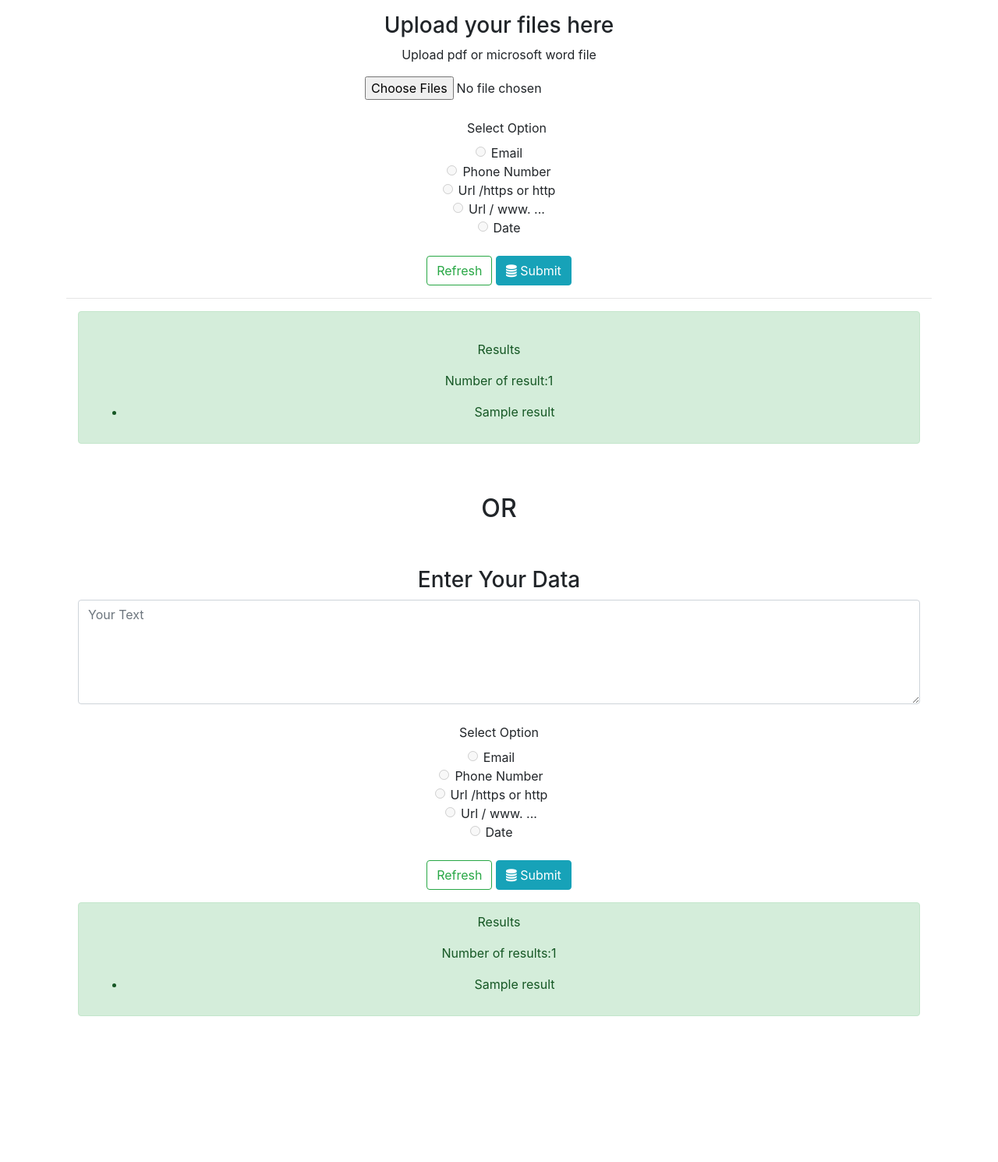
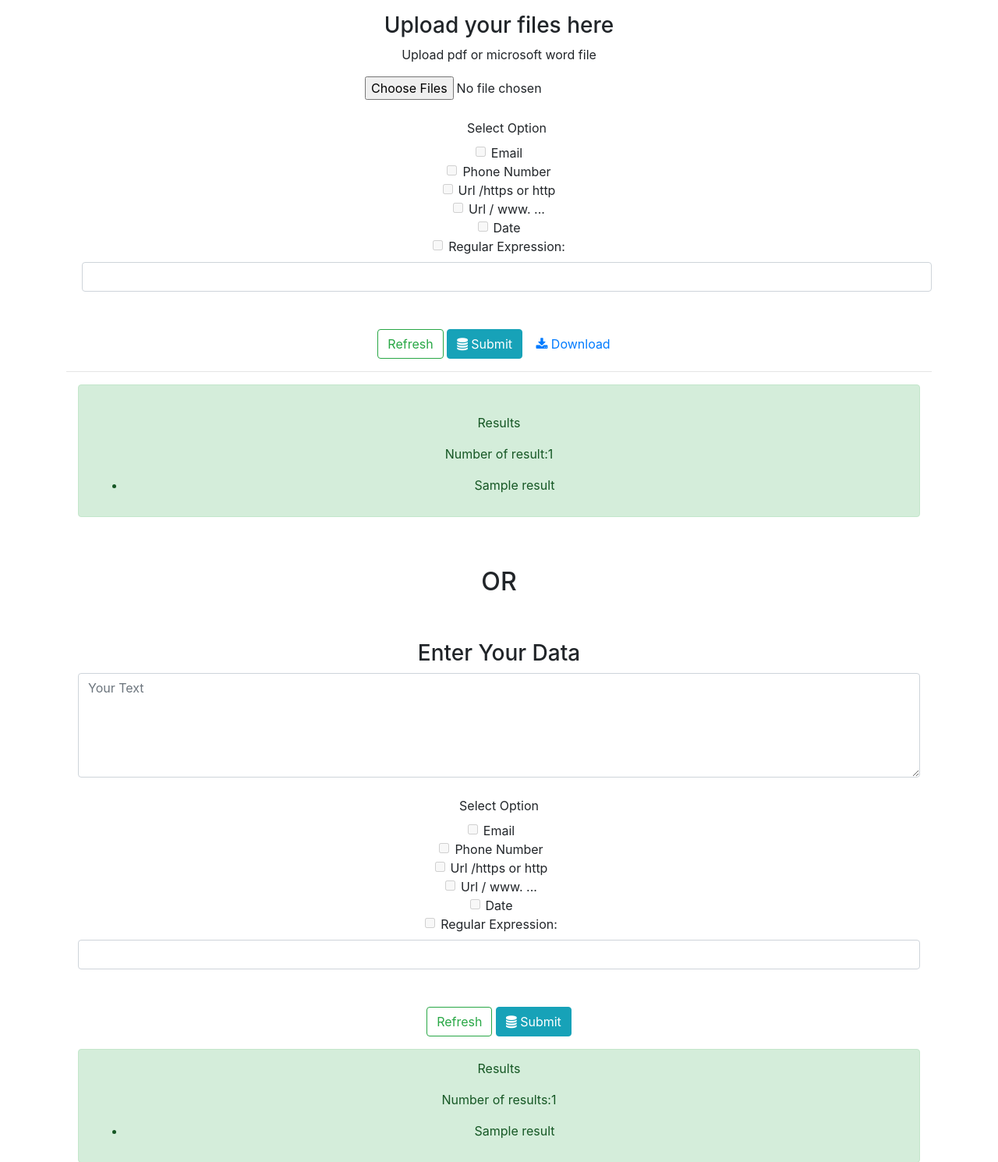
Before and after one commit to Rutuja842/Major-project-2023, a Flask app: template pro/templates/index.html in a window 1280 px wide. Shown: the part 56-1546 px from the top of the page at 78% size. Before the commit the page ends 1359 px from the top, so only its background shows below. Run offline with Flask 2, Linux system fonts and the light colour scheme; the template is opened without the code that fills it: most values are stand-ins (such as "Sample title", 1, 10 or a date in 2020); parts of the project's set-up code (start-up, migrations or seed data) failed here and were passed over; some libraries are stand-ins or nearby versions.

Commit message:
Add files via upload

```diff
--- a/pro/templates/index.html
+++ b/pro/templates/index.html
@@ -25,30 +25,33 @@
     <form action="/" method="post" enctype="multipart/form-data" >
       <input type="file" name="file" onchange="checkfile()" required multiple>
       <br><br>
-      <!--<input type="submit" value="Upload">-->
-      <!--<button type="submit" class="btn btn-info"><i class="fa fa-database"></i> Upload</button>
-      <br>
-      <br>-->
+
       <div class="form-check" >
         <label>Select Option</label><br>
+
         <label class="form-check-label" for="docemail">
-        <input class="form-check-input" type="radio" value="email" id="docemail" name="taskoption" >
+        <input class="form-check-input" type="checkbox" value="email" id="docemail" name="taskoption" >
         Email</label><br>
         <label class="form-check-label" for="docphone">
-        <input class="form-check-input" type="radio" value="phone" id="docphone" name="taskoption" >
+        <input class="form-check-input" type="checkbox" value="phone" id="docphone" name="taskoption" >
         Phone Number</label><br>
         <label class="form-check-label" for="docurls">
-        <input class="form-check-input" type="radio" value="url_https" id="docurls" name="taskoption" >
+        <input class="form-check-input" type="checkbox" value="url_https" id="docurls" name="taskoption" >
         Url /https or http</label><br>
         <label class="form-check-label" for="docurl">
-        <input class="form-check-input" type="radio" value="url" id="docurl" name="taskoption">
+        <input class="form-check-input" type="checkbox" value="url" id="docurl" name="taskoption">
         Url / www. ...</label><br>
         <label class="form-check-label" for="docdate">
-        <input class="form-check-input" type="radio" value="date" id="docdate" name="taskoption">
+        <input class="form-check-input" type="checkbox" value="date" id="docdate" name="taskoption">
         Date</label><br>
+        <label  for="regex">
+        <input class="form-check-input" type="checkbox" value="user_input" id="docregex" name="taskoption">
+        Regular Expression:</label>
+        <input class="form-control" type="text" name="regex" id="regex"  ><br>
       </div>
       <br><a href="/" class="btn btn-outline-success">Refresh</a>
       <button type="submit" class="btn btn-info"><i class="fa fa-database"></i> Submit</button>
+      <a href="{{ url_for('index') }}" class="btn"><i class="fa fa-download"></i> Download</a>
     </form>
 <hr>
     <div class="container">
@@ -73,23 +76,28 @@
             <br/>
             <label>Select Option</label><br>
             <label class="form-check-label" for="textemail">
-        <input class="form-check-input" type="radio" value="email" id="textemail" name="taskoption">
+        <input class="form-check-input" type="checkbox" value="email" id="textemail" name="taskoption">
         Email</label><br>
         <label class="form-check-label" for="textphone">
-        <input class="form-check-input" type="radio" value="phone" id="textphone" name="taskoption">
+        <input class="form-check-input" type="checkbox" value="phone" id="textphone" name="taskoption">
         Phone Number</label><br>
         <label class="form-check-label" for="texturls">
-        <input class="form-check-input" type="radio" value="url_https" id="texturls" name="taskoption">
+        <input class="form-check-input" type="checkbox" value="url_https" id="texturls" name="taskoption">
         Url /https or http</label><br>
         <label class="form-check-label" for="texturl">
-        <input class="form-check-input" type="radio" value="url" id="texturl" name="taskoption">
+        <input class="form-check-input" type="checkbox" value="url" id="texturl" name="taskoption">
         Url / www. ...</label><br>
         <label class="form-check-label" for="textdate">
-        <input class="form-check-input" type="radio" value="date" id="textdate" name="taskoption">
+        <input class="form-check-input" type="checkbox" value="date" id="textdate" name="taskoption">
         Date</label><br>
+        <label  for="regex">
+            <input class="form-check-input" type="checkbox" value="user_input" id="textregex" name="taskoption">
+            Regular Expression:</label>
+            <input class="form-control" type="text" name="regex" id="regex"  ><br>
 			<br/>
             <a href="/" class="btn btn-outline-success">Refresh</a>
             <button type="submit" class="btn btn-info"><i class="fa fa-database"></i> Submit</button>
+
 
         </div>
         </form>
@@ -116,11 +124,13 @@
     document.getElementById("texturls").disabled = true;
     document.getElementById("texturl").disabled = true;
     document.getElementById("textdate").disabled = true;
+    document.getElementById("textregex").disabled = true;
     document.getElementById("docemail").disabled = true;
     document.getElementById("docphone").disabled = true;
     document.getElementById("docurls").disabled = true;
     document.getElementById("docurl").disabled = true;
     document.getElementById("docdate").disabled = true;
+    document.getElementById("docregex").disabled = true;
 
     function checkfile()
     {
@@ -129,6 +139,7 @@
     document.getElementById("docurls").disabled = false;
     document.getElementById("docurl").disabled = false;
     document.getElementById("docdate").disabled = false;
+    document.getElementById("docregex").disabled = false;
 
     }
     function checktext()
@@ -138,6 +149,7 @@
         document.getElementById("texturls").disabled = false;
         document.getElementById("texturl").disabled = false;
         document.getElementById("textdate").disabled = false;
+        document.getElementById("textregex").disabled = false;
     }
     </script>
 </body>
```
